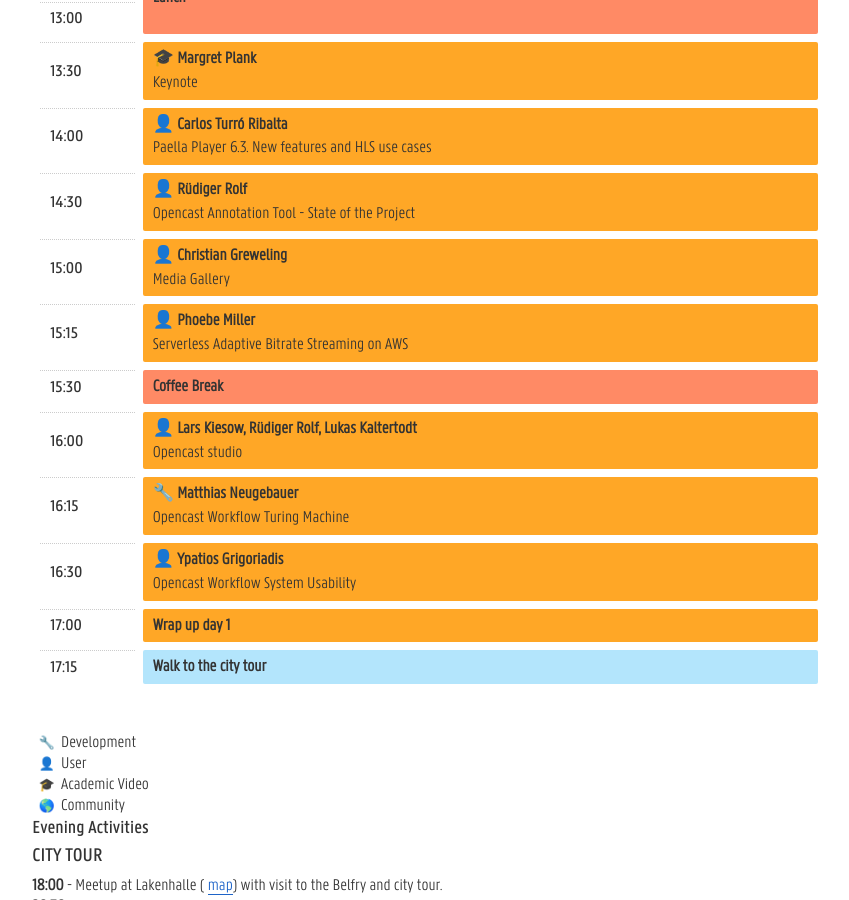
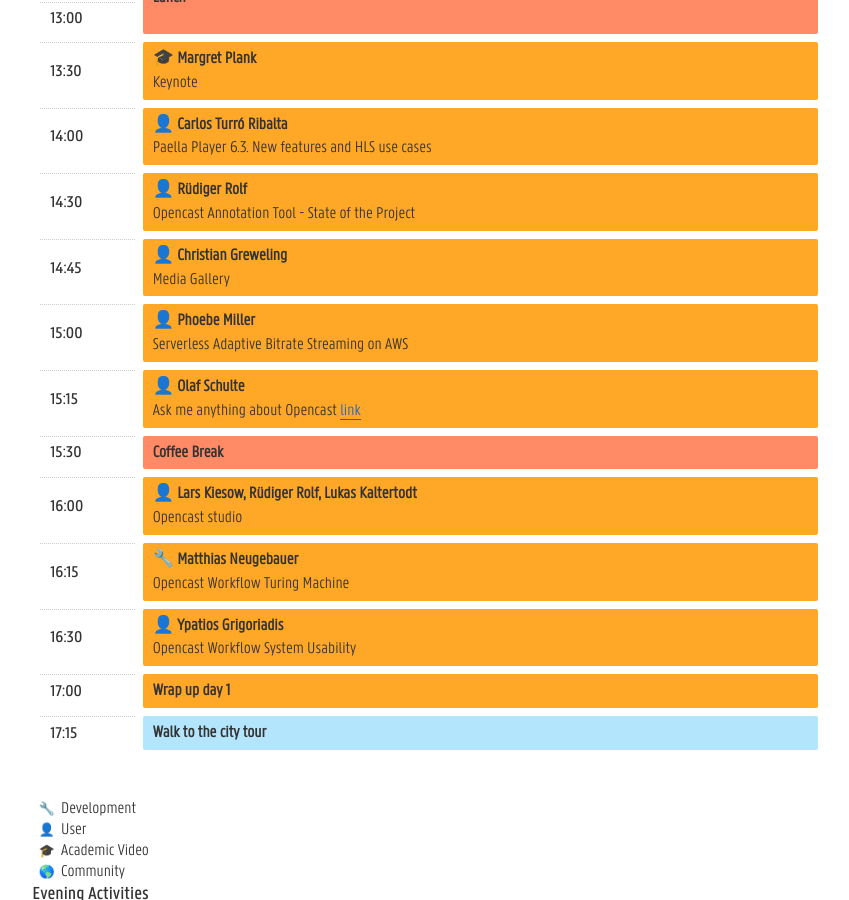
Before and after one commit to mm-dict/oc2020, a Jekyll site: the page built from programme.md, in a window 1280 px wide and 900 px high, scrolled down 1992 px. Shown: the whole window, without its empty margins (211-1060 px from the left). Built offline with Jekyll 4.4.1, drawn with Linux system fonts in a browser that asks for light colours; a script that is not in the unit is left out.

Commit message:
Update programme.md

```diff
--- a/programme.md
+++ b/programme.md
@@ -131,12 +131,16 @@ For those who registered and payed the evening activities:
             <td class="track-1">👤 Rüdiger Rolf <span>Opencast Annotation Tool - State of the Project</span></td>
         </tr>
         <tr>
-            <th>15:00</th>
+            <th>14:45</th>
             <td class="track-1">👤 Christian Greweling <span>Media Gallery</span></td>
         </tr>
         <tr>
+            <th>15:00</th>
+            <td class="track-1">👤 Phoebe Miller <span>Serverless Adaptive Bitrate Streaming on AWS</span></td>
+        </tr>
+        <tr>
             <th>15:15</th>
-            <td class="track-1">👤 Phoebe Miller <span>Serverless Adaptive Bitrate Streaming on AWS</span></td>
+            <td class="track-1">👤 Olaf Schulte <span>Ask me anything about Opencast <a href="https://docs.google.com/document/d/1ajRukS9GmxYKQBn7sC3qNugqPFfcY3qQB8IMRR2qkHs/edit?usp=sharing">link</a></span></td>
         </tr>
         <tr>
             <th>15:30</th>
```
